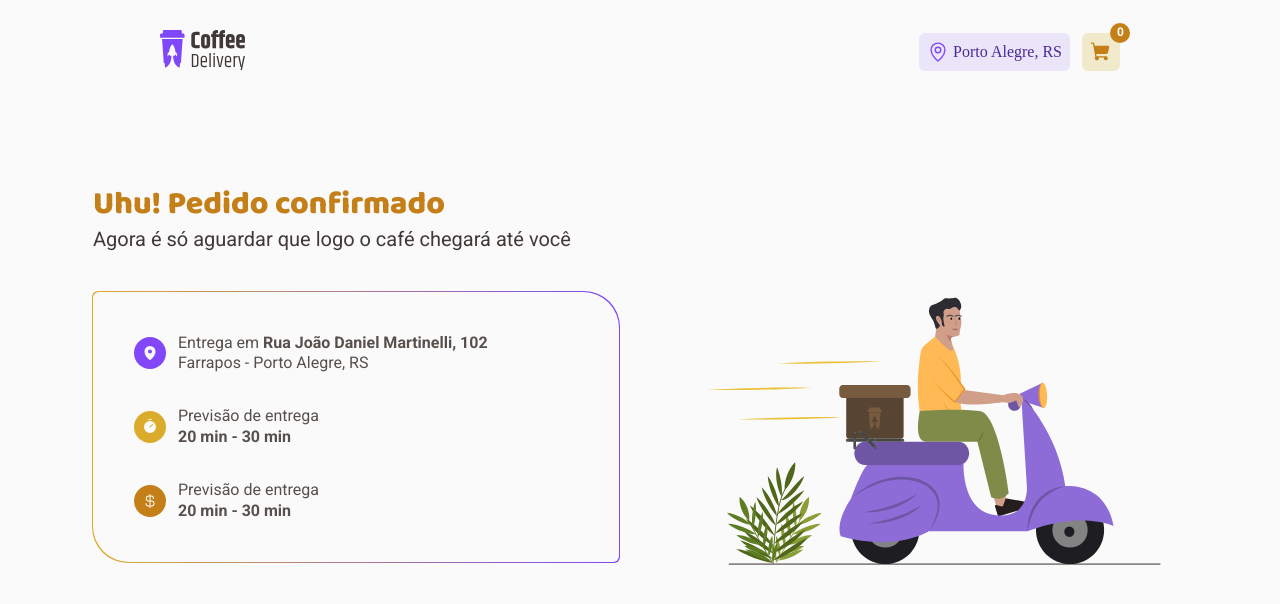
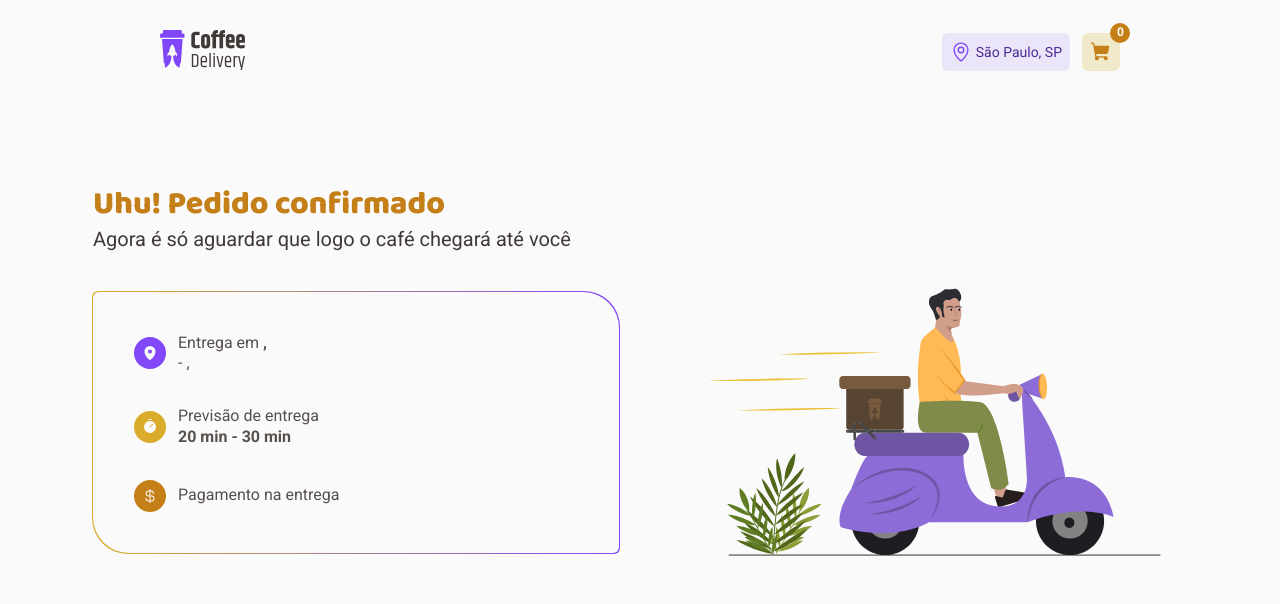
Before and after one commit to lmartinhao/coffee-delivery, a React (Vite) app: page /success in a window 1280 px wide. Shown: the top 604 px of the page. Built offline with nearby package versions, Linux system fonts and the light colour scheme.

Commit message:
fixing data use from state

```diff
--- a/src/components/Navbar/index.tsx
+++ b/src/components/Navbar/index.tsx
@@ -20,7 +20,7 @@ export function Navbar() {
       <nav>
         <LocalizationBox>
           <MapPin size={22} />
-          <span>Porto Alegre, RS</span>
+          <span>São Paulo, SP</span>
         </LocalizationBox>
         <CartBox>
           <Link to="/checkout">
--- a/src/components/Navbar/styles.tsx
+++ b/src/components/Navbar/styles.tsx
@@ -68,4 +68,13 @@ export const LocalizationBox = styled(BaseBox)`
   svg {
     color: ${(props) => props.theme['purple-500']};
   }
+
+  span {
+    font-family: 'Roboto';
+    font-weight: 400;
+    font-size: 0.875rem;
+    line-height: 130%;
+
+    color: ${(props) => props.theme['purple-700']};
+  }
 `
--- a/src/contexts/FormContext.tsx
+++ b/src/contexts/FormContext.tsx
@@ -7,7 +7,15 @@ import { createContext, ReactNode, useContext, useReducer } from 'react'
 
 type State = {
   cart: Array<string>
-  address: Array<Object>
+  address: {
+    cep: string
+    street: string
+    number: string
+    complement: string
+    neighborhood: string
+    city: string
+    district: string
+  }
   payment: string
 }
 
@@ -33,7 +41,15 @@ type ContextType = {
 
 const initialData: State = {
   cart: [],
-  address: [],
+  address: {
+    cep: '',
+    street: '',
+    number: '',
+    complement: '',
+    neighborhood: '',
+    city: '',
+    district: '',
+  },
   payment: '',
 }
 
--- a/src/pages/Checkout/components/AddressForm/index.tsx
+++ b/src/pages/Checkout/components/AddressForm/index.tsx
@@ -14,7 +14,7 @@ const newAddressFormSchema = zod.object({
   cep: zod.string().length(9, 'Informe seu CEP'),
   street: zod.string().min(1, 'Informe o nome da rua'),
   number: zod.string().min(1, 'Informe o número ou SN'),
-  complement: zod.string().min(1, 'Informe o complemento ou NA'),
+  complement: zod.string(),
   neighborhood: zod.string().min(1, 'Informe o bairro'),
   city: zod.string().min(1, 'Informe a cidade'),
   district: zod.string().min(2, 'Informe um Estado válido'),
@@ -24,7 +24,7 @@ type NewAdressFormData = zod.infer<typeof newAddressFormSchema>
 
 export function AddressForm() {
   const { state, dispatch } = useCoffeeForm()
-  const { register, handleSubmit, reset } = useForm<NewAdressFormData>({
+  const { register, handleSubmit } = useForm<NewAdressFormData>({
     resolver: zodResolver(newAddressFormSchema),
     defaultValues: {
       cep: '',
@@ -37,12 +37,11 @@ export function AddressForm() {
     },
   })
 
-  function handleCreateOrder(data: NewAdressFormData) {
+  function handleCompleteAddress(data: NewAdressFormData) {
     dispatch({
       type: FormActions.setAddress,
       payload: data,
     })
-    console.log(state)
   }
 
   return (
@@ -58,7 +57,7 @@ export function AddressForm() {
       <AddressInputArea>
         <form
           id="orderForm"
-          onSubmit={handleSubmit(handleCreateOrder)}
+          onSubmit={handleSubmit(handleCompleteAddress)}
           action=""
         >
           <input
--- a/src/pages/Checkout/components/OrderCart/index.tsx
+++ b/src/pages/Checkout/components/OrderCart/index.tsx
@@ -37,6 +37,7 @@ export function OrderCart({ svg, title }: OrderCardProps) {
   }
 
   const coffeeQuantityPerType = state.cart.filter((coffee) => coffee === title)
+
   return (
     <ProductInfoDisplay>
       <img src={svg} alt={title} />
--- a/src/pages/Checkout/index.tsx
+++ b/src/pages/Checkout/index.tsx
@@ -9,11 +9,11 @@ import { coffeeList } from '../Home/components/Products/CoffeList'
 import { AddressForm } from './components/AddressForm'
 import { PaymentForm } from './components/PaymentForm'
 import { OrderCart } from './components/OrderCart'
-import { useCoffeeForm } from '../../contexts/FormContext'
+import { FormActions, useCoffeeForm } from '../../contexts/FormContext'
 import { useNavigate } from 'react-router-dom'
 
 export function Checkout() {
-  const { state } = useCoffeeForm()
+  const { state, dispatch } = useCoffeeForm()
   const navigate = useNavigate()
 
   const uniqueCoffeesCartList = Array.from(
@@ -35,7 +35,16 @@ export function Checkout() {
   const deliveryTax = 3.5
 
   function handleOrder() {
-    navigate('/success')
+    console.log(state)
+    if (state.address.street !== '' || state.address.number !== '') {
+      navigate('/success')
+      dispatch({
+        type: FormActions.setCart,
+        payload: [],
+      })
+    } else {
+      alert('Por favor, preencha os dados')
+    }
   }
 
   return (
--- a/src/pages/Success/index.tsx
+++ b/src/pages/Success/index.tsx
@@ -8,8 +8,13 @@ import {
   TextContainer,
 } from './styles'
 import Illustration from '../../assets/Illustration.svg'
+import { useCoffeeForm } from '../../contexts/FormContext'
 
 export function Success() {
+  const { state } = useCoffeeForm()
+  const deliveryAddress = state.address
+  const paymentMethod = state.payment
+
   return (
     <SuccessContainer>
       <div>
@@ -21,9 +26,10 @@ export function Success() {
             <MapPin size={16} weight="fill" />
             <TextContainer>
               <span>
-                Entrega em <strong>Rua João Daniel Martinelli, 102</strong>
+                Entrega em{' '}
+                <strong>{`${deliveryAddress.street}, ${deliveryAddress.number}`}</strong>
               </span>
-              <span>Farrapos - Porto Alegre, RS</span>
+              <span>{`${deliveryAddress.neighborhood} - ${deliveryAddress.city}, ${deliveryAddress.district}`}</span>
             </TextContainer>
           </SuccessIconBoxPurple>
           <SuccessIconBoxLightYellow>
@@ -38,9 +44,13 @@ export function Success() {
           <SuccessIconBoxDarkYellow>
             <CurrencyDollar size={16} weight="fill" />
             <TextContainer>
-              <span>Previsão de entrega</span>
+              <span>Pagamento na entrega</span>
               <span>
-                <strong>20 min - 30 min </strong>
+                {paymentMethod === 'credit' && (
+                  <strong>Cartão de Crédito</strong>
+                )}
+                {paymentMethod === 'debit' && <strong>Cartão de Débito</strong>}
+                {paymentMethod === 'money' && <strong>Dinheiro</strong>}
               </span>
             </TextContainer>
           </SuccessIconBoxDarkYellow>
```
